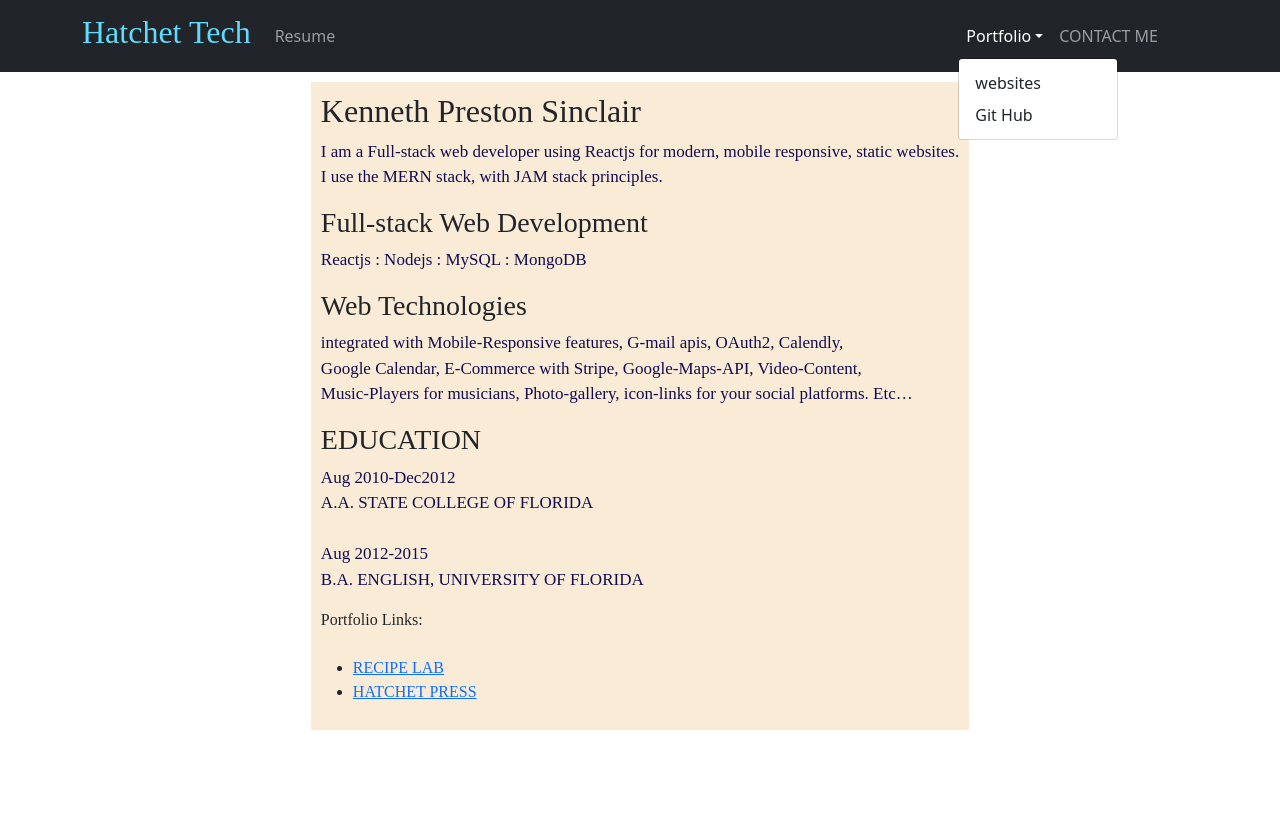
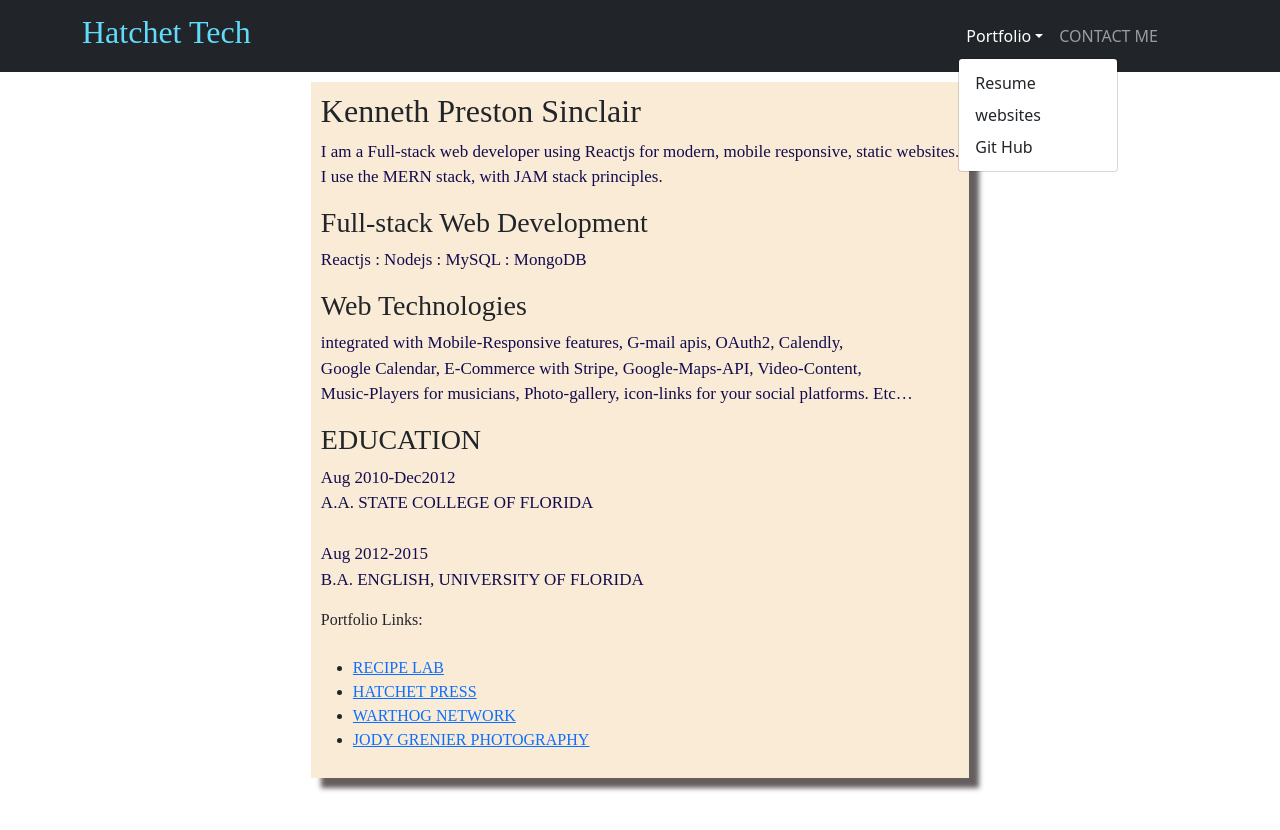
Before and after one commit to lucidbrawler/portfolio, a React (Create React App) app: page /resume in a window 1280 px wide. Both pictures are taken after a click on the button "Portfolio". Shown: the top 830 px of the page. Before the commit the page ends 800 px from the top, so only its background shows below. Built offline with nearby package versions, Linux system fonts and the light colour scheme.

Commit message:
loading brand

```diff
--- a/src/App.css
+++ b/src/App.css
@@ -153,7 +153,7 @@
   border-radius: .5rem;
 }
 .resume{
-
+  padding-bottom: 10rem;
   align-items: center;
   margin: 10px;
   font-family: 'Times New Roman', Times, serif;
@@ -164,7 +164,7 @@
   align-items: center;
   padding: 10px;
   background-color: antiquewhite;
-
+  box-shadow: 10px 10px 5px rgb(100, 94, 94);
 }
 .tech{
   height: 5rem;
--- a/src/navbar.js
+++ b/src/navbar.js
@@ -13,13 +13,13 @@ const Bar = () => {
   <Navbar.Toggle aria-controls="responsive-navbar-nav" />
   <Navbar.Collapse id="responsive-navbar-nav">
     <Nav className="me-auto">
-      <Nav.Link as={Link} to={"./resume"}>Resume</Nav.Link>
+
 
     </Nav>
 
     <Nav>
     <NavDropdown title="Portfolio" id="collasible-nav-dropdown">
-
+    <NavDropdown.Item as={Link} to={"./resume"}>Resume</NavDropdown.Item>
     <NavDropdown.Item as={Link} to={"./websites"}>websites</NavDropdown.Item>
     <NavDropdown.Item href='https://github.com/lucidbrawler' target="_blank" rel="noopener noreferrer">Git Hub</NavDropdown.Item>
 
--- a/src/routes/resume.js
+++ b/src/routes/resume.js
@@ -41,7 +41,9 @@ const Resume = () => (
 
             <li> <a  target="blank" href='https://www.recipelab.fun/login'>RECIPE LAB</a><br/></li>
 
-            <li> <a target="blank" href=  'https://hatchetpress.net/#/'>HATCHET PRESS</a><br/></li>
+            <li> <a target="blank" href=  'https://hatchetpress.net/'>HATCHET PRESS</a><br/></li>
+            <li> <a target="blank" href=  'https://Warthog.Network'>WARTHOG NETWORK</a><br/></li>
+            <li> <a target="blank" href=  'https://jodygrenier.art/'>JODY GRENIER PHOTOGRAPHY</a><br/></li>
 
 
 
```
